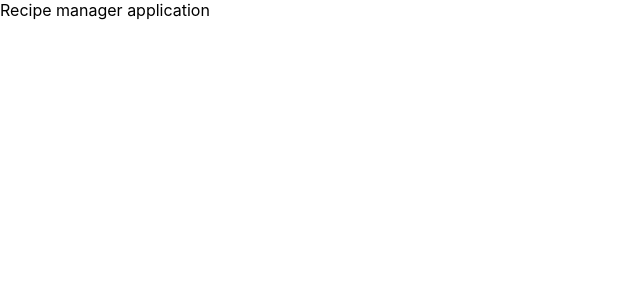
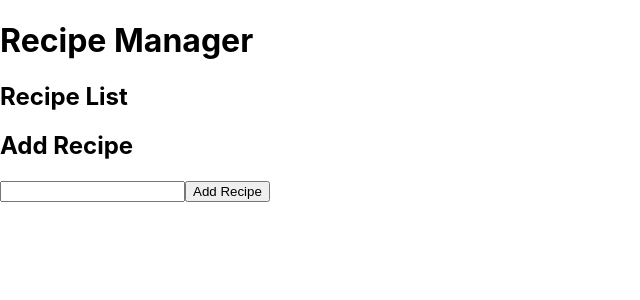
Before and after one commit to shivTrevor/BasicCodeWebsiteDevelopement, a React (Create React App) app in the folder my-app/: page / in a window 1280 px wide. Shown: the top 300 px of the page, without its empty margins (0-640 px from the left). Built offline with nearby package versions, Linux system fonts and the light colour scheme.

Commit message:
main screen - app.js

```diff
--- a/my-app/src/App.js
+++ b/my-app/src/App.js
@@ -1,14 +1,25 @@
-
-import './App.css';
+import React, { useState } from 'react';
+import RecipeList from './recipeList'; // Importing RecipeList component
+import RecipeForm from './recipeForm'; // Importing RecipeForm component
+import './App.css'
 
 function App() {
+  // State to manage the list of recipes
+  const [recipes, setRecipes] = useState([]);
+
+  // Function to add a new recipe to the list
+  const handleAddRecipe = (name) => {
+    setRecipes([...recipes, { name }]); // Updating recipes state with a new recipe
+  };
+
   return (
-    <div >
-      <header >
-          Recipe manager application
-      </header>
+    <div>
+      <h1>Recipe Manager</h1> {/* Header */}
+      {/* Rendering RecipeList and RecipeForm components */}
+      <RecipeList recipes={recipes} /> {/* Rendering RecipeList with recipes as prop */}
+      <RecipeForm onAddRecipe={handleAddRecipe} /> {/* Rendering RecipeForm with onAddRecipe function */}
     </div>
   );
 }
 
-export default App;
+export default App; // Exporting the App component as default
```
